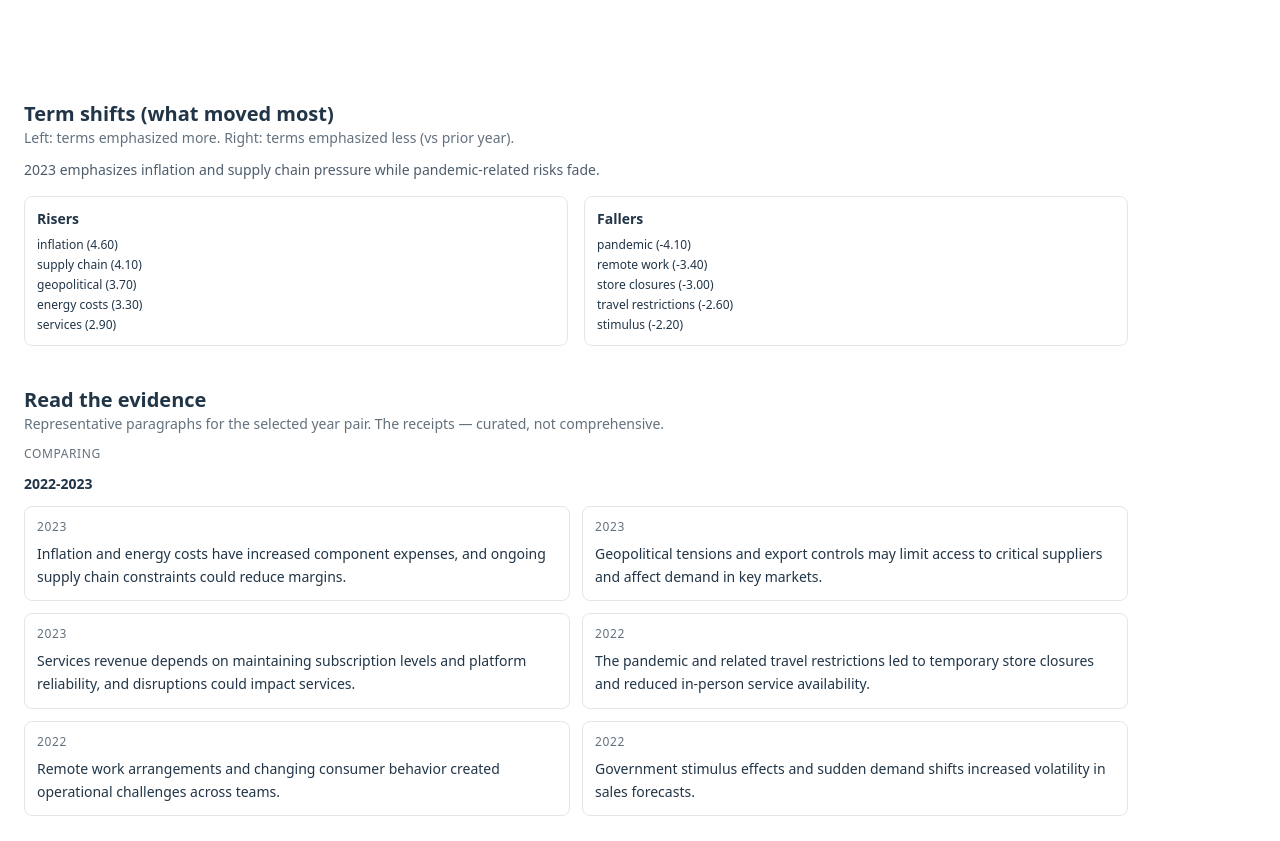
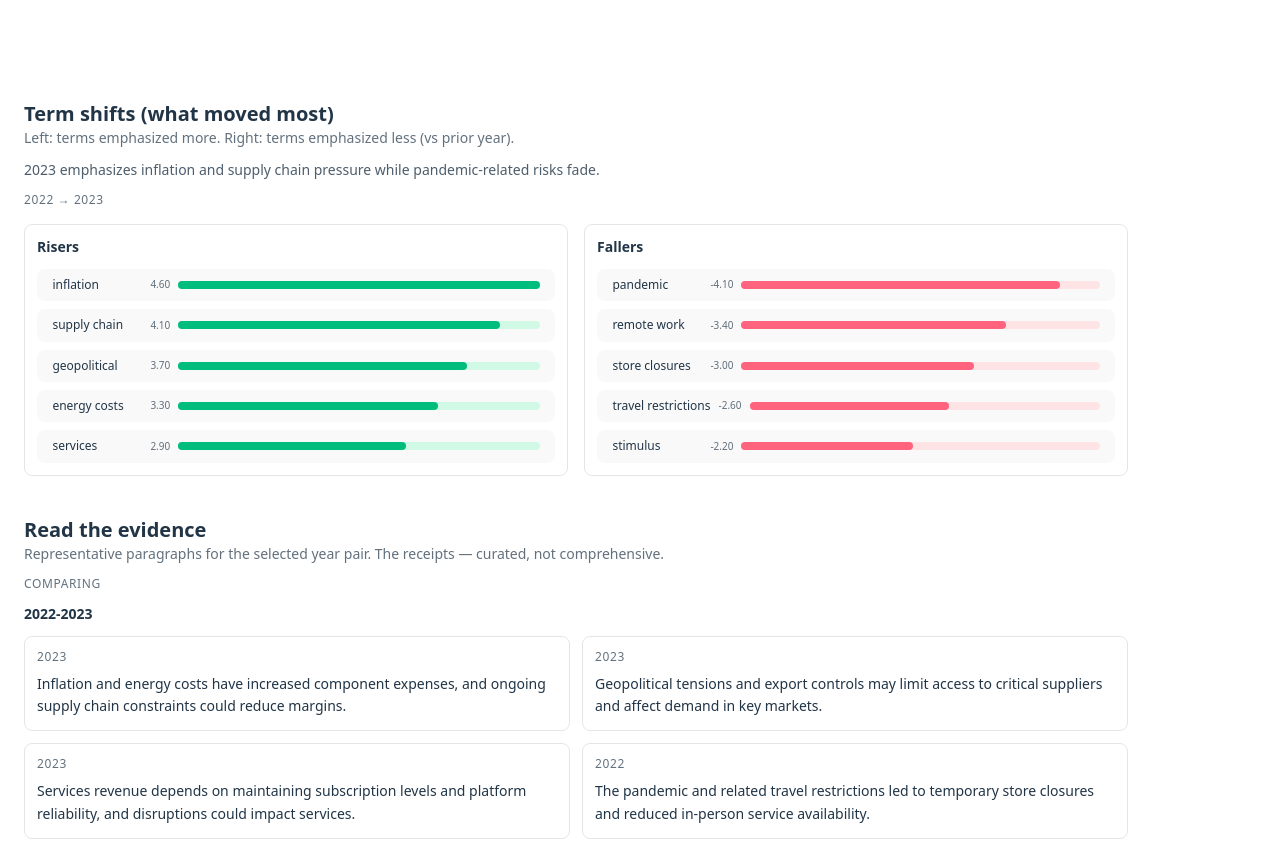
Before and after one commit to leibenjamin/sec-narrative-drift, a React (Vite) app: page /company in a window 1280 px wide. Shown: the part 1627-2468 px from the top of the page. Built offline with nearby package versions, Linux system fonts and the light colour scheme.

Commit message:
feat: add TermShiftBars component and wire into the Company page

```diff
--- /dev/null
+++ b/src/components/TermShiftBars.tsx
@@ -0,0 +1,104 @@
+import { useMemo } from "react"
+import { copy } from "../lib/copy"
+
+type ShiftTerm = {
+  term: string
+  score: number
+}
+
+type TermShiftBarsProps = {
+  selectedPair: { from: number; to: number } | null
+  topRisers: ShiftTerm[]
+  topFallers: ShiftTerm[]
+  onClickTerm: (term: string) => void
+}
+
+function formatScore(value: number): string {
+  return value.toFixed(2)
+}
+
+export default function TermShiftBars({
+  selectedPair,
+  topRisers,
+  topFallers,
+  onClickTerm,
+}: TermShiftBarsProps) {
+  const maxMagnitude = useMemo(() => {
+    const magnitudes = [...topRisers, ...topFallers].map((item) =>
+      Math.abs(item.score)
+    )
+    return Math.max(...magnitudes, 1)
+  }, [topRisers, topFallers])
+
+  const hasData = topRisers.length > 0 || topFallers.length > 0
+
+  if (!selectedPair || !hasData) {
+    return <p className="text-sm opacity-70">{copy.global.errors.noShifts}</p>
+  }
+
+  return (
+    <div className="space-y-4">
+      <div className="text-xs uppercase tracking-wider opacity-70">
+        {selectedPair.from} → {selectedPair.to}
+      </div>
+      <div className="grid gap-4 sm:grid-cols-2">
+        <div className="rounded-lg border border-black/10 p-3">
+          <div className="text-sm font-semibold">{copy.termShifts.risersLabel}</div>
+          <ul className="mt-3 space-y-2 text-xs">
+            {topRisers.map((item) => {
+              const width = Math.round((Math.abs(item.score) / maxMagnitude) * 100)
+              return (
+                <li key={`riser-${item.term}`}>
+                  <button
+                    type="button"
+                    className="flex w-full items-center gap-2 text-left"
+                    onClick={() => onClickTerm(item.term)}
+                  >
+                    <span className="min-w-22.5 font-medium">{item.term}</span>
+                    <span className="text-[10px] opacity-70">
+                      {formatScore(item.score)}
+                    </span>
+                    <span className="flex-1 h-2 rounded bg-emerald-100">
+                      <span
+                        className="block h-2 rounded bg-emerald-500"
+                        style={{ width: `${width}%` }}
+                      />
+                    </span>
+                  </button>
+                </li>
+              )
+            })}
+          </ul>
+        </div>
+        <div className="rounded-lg border border-black/10 p-3">
+          <div className="text-sm font-semibold">{copy.termShifts.fallersLabel}</div>
+          <ul className="mt-3 space-y-2 text-xs">
+            {topFallers.map((item) => {
+              const width = Math.round((Math.abs(item.score) / maxMagnitude) * 100)
+              return (
+                <li key={`faller-${item.term}`}>
+                  <button
+                    type="button"
+                    className="flex w-full items-center gap-2 text-left"
+                    onClick={() => onClickTerm(item.term)}
+                  >
+                    <span className="min-w-22.5 font-medium">{item.term}</span>
+                    <span className="text-[10px] opacity-70">
+                      {formatScore(item.score)}
+                    </span>
+                    <span className="flex-1 h-2 rounded bg-rose-100">
+                      <span
+                        className="block h-2 rounded bg-rose-400"
+                        style={{ width: `${width}%` }}
+                      />
+                    </span>
+                  </button>
+                </li>
+              )
+            })}
+          </ul>
+        </div>
+      </div>
+    </div>
+  )
+}
--- a/src/pages/Company.tsx
+++ b/src/pages/Company.tsx
@@ -1,7 +1,9 @@
 import { useEffect, useMemo, useState } from "react"
+import type { ReactNode } from "react"
 import { Link, useParams } from "react-router-dom"
 import DriftTimeline from "../components/DriftTimeline"
 import SimilarityHeatmap from "../components/SimilarityHeatmap"
+import TermShiftBars from "../components/TermShiftBars"
 import { copy } from "../lib/copy"
 import {
   listFeaturedTickers,
@@ -20,11 +22,6 @@ import type {
   ShiftPairs,
   SimilarityMatrix,
 } from "../lib/types"
-
-function formatNumber(value: number | null | undefined): string {
-  if (value === null || value === undefined || Number.isNaN(value)) return ""
-  return value.toFixed(2)
-}
 
 function getErrorMessage(error: unknown, fallback: string): string {
   if (error instanceof Error && error.message) return error.message
@@ -48,6 +45,7 @@ export default function Company() {
   const [selectedPair, setSelectedPair] = useState<{ from: number; to: number } | null>(
     null
   )
+  const [selectedTerm, setSelectedTerm] = useState<string | null>(null)
 
   useEffect(() => {
     let cancelled = false
@@ -63,6 +61,7 @@ export default function Company() {
       setShifts(null)
       setExcerpts(null)
       setSelectedPair(null)
+      setSelectedTerm(null)
 
       try {
         const [metaData, filingsData, metricsData, similarityData, shiftsData] =
@@ -84,12 +83,14 @@ export default function Company() {
         if (shiftsData.yearPairs?.length) {
           const firstPair = shiftsData.yearPairs[0]
           setSelectedPair({ from: firstPair.from, to: firstPair.to })
+          setSelectedTerm(null)
         } else if (similarityData.years.length >= 2) {
           const lastIndex = similarityData.years.length - 1
           setSelectedPair({
             from: similarityData.years[lastIndex - 1],
             to: similarityData.years[lastIndex],
           })
+          setSelectedTerm(null)
         }
         setLoading(false)
       } catch (err) {
@@ -149,6 +150,43 @@ export default function Company() {
     const ordered =
       fromYear <= toYear ? { from: fromYear, to: toYear } : { from: toYear, to: fromYear }
     setSelectedPair(ordered)
+    setSelectedTerm(null)
+  }
+
+  function escapeRegExp(value: string): string {
+    return value.replace(/[.*+?^${}()|[\]\\]/g, "\\$&")
+  }
+
+  function highlightSelectedTerm(text: string, term: string | null) {
+    if (!term) return text
+    const trimmed = term.trim()
+    if (!trimmed) return text
+    const regex = new RegExp(`\\b${escapeRegExp(trimmed)}\\b`, "gi")
+    const matches = Array.from(text.matchAll(regex))
+    if (matches.length === 0) return text
+
+    const nodes: ReactNode[] = []
+    let lastIndex = 0
+
+    matches.forEach((match, index) => {
+      const start = match.index ?? 0
+      if (start > lastIndex) {
+        nodes.push(text.slice(lastIndex, start))
+      }
+      const matchText = match[0]
+      nodes.push(
+        <mark key={`${start}-${index}`} className="rounded bg-yellow-200 px-0.5">
+          {matchText}
+        </mark>
+      )
+      lastIndex = start + matchText.length
+    })
+
+    if (lastIndex < text.length) {
+      nodes.push(text.slice(lastIndex))
+    }
+
+    return nodes
   }
 
   const hasLowConfidence = filings.some(
@@ -251,39 +289,15 @@ export default function Company() {
             <h2 className="text-xl font-semibold">{copy.termShifts.title}</h2>
             <p className="text-sm opacity-70">{copy.termShifts.helper}</p>
           </div>
-          {selectedShiftPair ? (
-            <div className="space-y-4">
-              <p className="text-sm opacity-80">{selectedShiftPair.summary}</p>
-              <div className="grid gap-4 sm:grid-cols-2">
-                <div className="rounded-lg border border-black/10 p-3">
-                  <div className="text-sm font-semibold">
-                    {copy.termShifts.risersLabel}
-                  </div>
-                  <ul className="mt-2 space-y-1 text-xs">
-                    {selectedShiftPair.topRisers.map((item) => (
-                      <li key={`riser-${item.term}`}>
-                        {item.term} ({formatNumber(item.score)})
-                      </li>
-                    ))}
-                  </ul>
-                </div>
-                <div className="rounded-lg border border-black/10 p-3">
-                  <div className="text-sm font-semibold">
-                    {copy.termShifts.fallersLabel}
-                  </div>
-                  <ul className="mt-2 space-y-1 text-xs">
-                    {selectedShiftPair.topFallers.map((item) => (
-                      <li key={`faller-${item.term}`}>
-                        {item.term} ({formatNumber(item.score)})
-                      </li>
-                    ))}
-                  </ul>
-                </div>
-              </div>
-            </div>
-          ) : (
-            <p className="text-sm opacity-70">{copy.global.errors.noShifts}</p>
-          )}
+          {selectedShiftPair?.summary ? (
+            <p className="text-sm opacity-80">{selectedShiftPair.summary}</p>
+          ) : null}
+          <TermShiftBars
+            selectedPair={selectedShiftPair ? { from: selectedShiftPair.from, to: selectedShiftPair.to } : null}
+            topRisers={selectedShiftPair?.topRisers ?? []}
+            topFallers={selectedShiftPair?.topFallers ?? []}
+            onClickTerm={(term) => setSelectedTerm(term)}
+          />
         </section>
 
         <section className="space-y-3">
@@ -314,7 +328,7 @@ export default function Company() {
                       {para.year}
                     </div>
                     <p className="mt-2 text-sm leading-relaxed whitespace-pre-line">
-                      {para.text}
+                      {highlightSelectedTerm(para.text, selectedTerm)}
                     </p>
                   </div>
                 ))}
```
